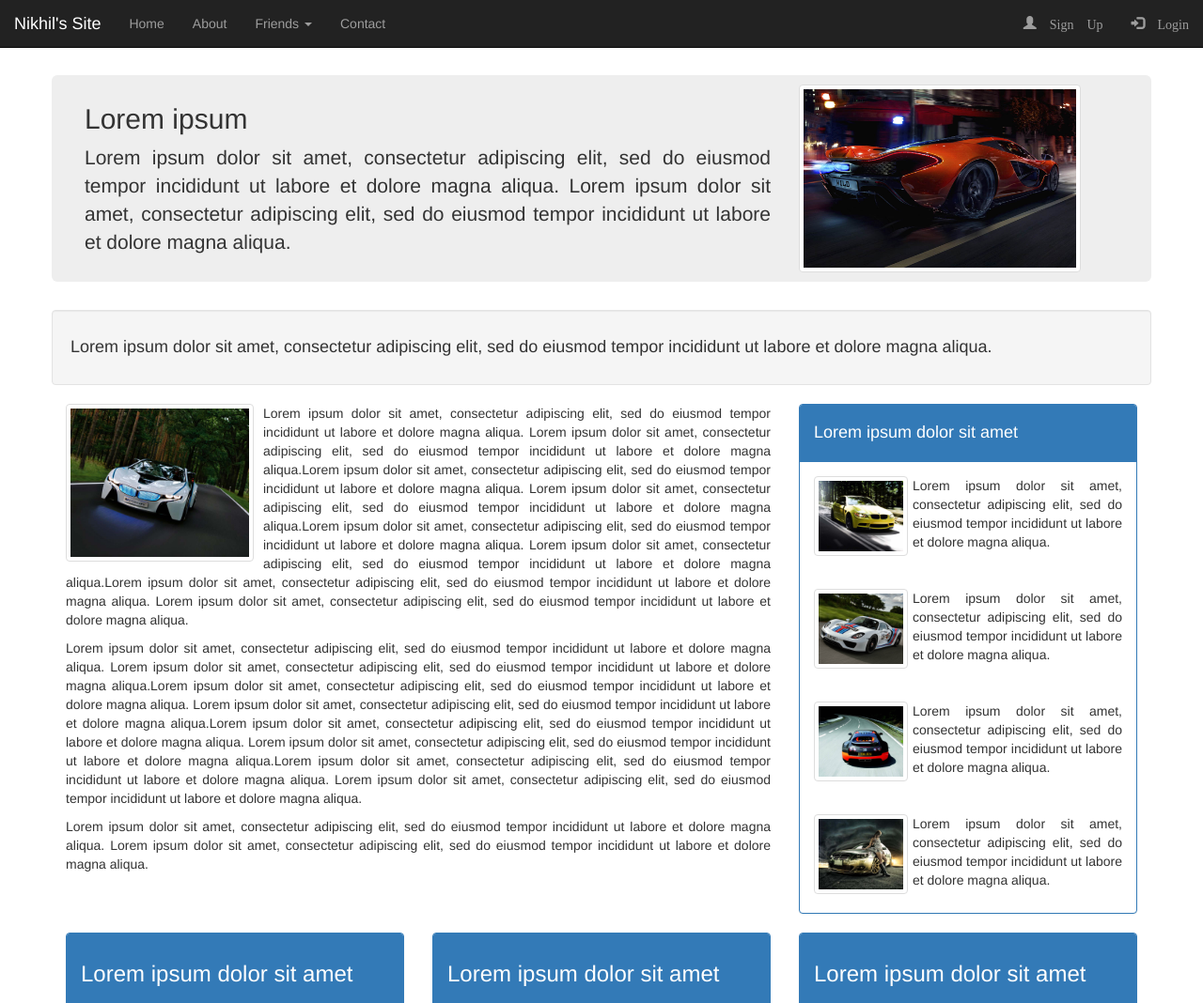
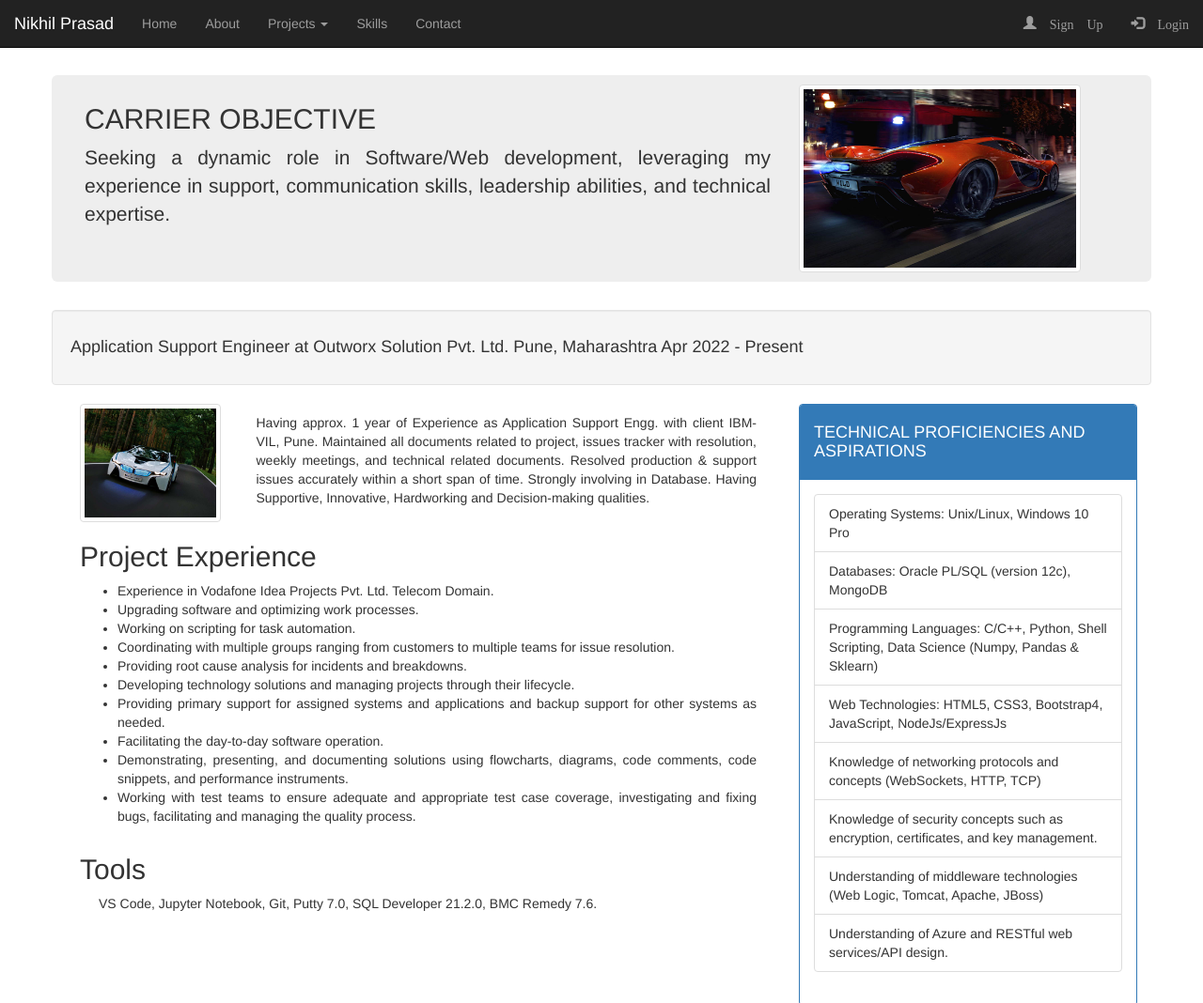
Before and after one commit to NnIiKk-prasad/Static-Webpages, a plain HTML site: page index.html in a window 1280 px wide. Shown: the top 1068 px of the page at 94% size. Drawn offline with Linux system fonts and the light colour scheme.

Commit message:
Modified with Personal Details

```diff
--- a/index.html
+++ b/index.html
@@ -5,7 +5,7 @@
     <meta charset="UTF-8">
     <meta http-equiv="X-UA-Compatible" content="IE=edge">
     <meta name="viewport" content="width=device-width, initial-scale=1.0">
-    <title>My First Webpage</title>
+    <title>Nikhil Prasad | Resume</title>
     <link rel="stylesheet" href="bootstrap-3.4.1/bootstrap.min.css" />
     <script src="bootstrap-3.4.1/jquery.min.js"></script>
     <script src="bootstrap-3.4.1/bootstrap.min.js"></script>
@@ -23,21 +23,22 @@
                     <span class="icon-bar"></span>
                     <span class="icon-bar"></span>
                 </button>
-                <a class="navbar-brand" href="#">Nikhil's Site</a>
+                <a class="navbar-brand" href="#">Nikhil Prasad</a>
             </div>
             <div class="collapse navbar-collapse" id="myNavbar">
                 <ul class="nav navbar-nav">
                     <li><a href="#">Home</a></li>
                     <li><a href="#">About</a></li>
                     <li class="dropdown">
-                        <a class="dropdown-toggle" data-toggle="dropdown" href="#">Friends <span
+                        <a class="dropdown-toggle" data-toggle="dropdown" href="#">Projects <span
                                 class="caret"></span></a>
                         <ul class="dropdown-menu">
-                            <li><a href="#">Suraj</a></li>
-                            <li><a href="#">Abhishek</a></li>
-                            <li><a href="#">Satish</a></li>
+                            <li><a href="#">Project 1</a></li>
+                            <li><a href="#">Project 2</a></li>
+                            <li><a href="#">Project 3</a></li>
                         </ul>
                     </li>
+                    <li><a href="#">Skills</a></li>
                     <li><a href="#">Contact</a></li>
                 </ul>
                 <ul class="nav navbar-nav navbar-right">
@@ -50,11 +51,10 @@
     <div class="container">
         <div class="row jumbotron" style="margin-top: 80px; padding: 10px; padding-left: 20px;">
             <div class="col-sm-8 text-justify">
-                <h2>Lorem ipsum</h2>
+                <h2>CARRIER OBJECTIVE</h2>
                 <p>
-                    Lorem ipsum dolor sit amet, consectetur adipiscing elit, sed do eiusmod tempor incididunt
-                    ut labore et dolore magna aliqua. Lorem ipsum dolor sit amet, consectetur adipiscing elit,
-                    sed do eiusmod tempor incididunt ut labore et dolore magna aliqua.
+                    Seeking a dynamic role in Software/Web development, leveraging my experience in support,
+                    communication skills, leadership abilities, and technical expertise.
                 </p>
             </div>
             <div class="col-sm-4">
@@ -63,86 +63,78 @@
         </div>
         <div class="row">
             <div class="col-sm-12 well">
-                <h4>Lorem ipsum dolor sit amet, consectetur adipiscing elit, sed do eiusmod tempor incididunt
-                    ut labore et dolore magna aliqua.</h4>
+                <h4>Application Support Engineer at Outworx Solution Pvt. Ltd. Pune, Maharashtra Apr 2022 - Present</h4>
             </div>
         </div>
         <div class="row">
             <div class="col-sm-8 text-justify">
-                <img src="Images/2.jpg" class="img-thumbnail img-responsive"
-                    style="width: 200px; float: left; margin-right: 10px;" />
-                <p>
-                    Lorem ipsum dolor sit amet, consectetur adipiscing elit, sed do eiusmod tempor incididunt
-                    ut labore et dolore magna aliqua. Lorem ipsum dolor sit amet, consectetur adipiscing elit,
-                    sed do eiusmod tempor incididunt ut labore et dolore magna aliqua.Lorem ipsum dolor sit amet,
-                    consectetur adipiscing elit, sed do eiusmod tempor incididunt ut labore et dolore magna aliqua.
-                    Lorem ipsum dolor sit amet, consectetur adipiscing elit, sed do eiusmod tempor incididunt ut
-                    labore et dolore magna aliqua.Lorem ipsum dolor sit amet, consectetur adipiscing elit, sed do
-                    eiusmod tempor incididunt ut labore et dolore magna aliqua. Lorem ipsum dolor sit amet, consectetur
-                    adipiscing elit, sed do eiusmod tempor incididunt ut labore et dolore magna aliqua.Lorem ipsum dolor
-                    sit amet,
-                    consectetur adipiscing elit, sed do eiusmod tempor incididunt ut labore et dolore magna aliqua.
-                    Lorem ipsum dolor sit amet, consectetur adipiscing elit, sed do eiusmod tempor incididunt ut
-                    labore et dolore magna aliqua.
-                </p>
-                <p>
-                    Lorem ipsum dolor sit amet, consectetur adipiscing elit, sed do eiusmod tempor incididunt
-                    ut labore et dolore magna aliqua. Lorem ipsum dolor sit amet, consectetur adipiscing elit,
-                    sed do eiusmod tempor incididunt ut labore et dolore magna aliqua.Lorem ipsum dolor sit amet,
-                    consectetur adipiscing elit, sed do eiusmod tempor incididunt ut labore et dolore magna aliqua.
-                    Lorem ipsum dolor sit amet, consectetur adipiscing elit, sed do eiusmod tempor incididunt ut
-                    labore et dolore magna aliqua.Lorem ipsum dolor sit amet, consectetur adipiscing elit, sed do
-                    eiusmod tempor incididunt ut labore et dolore magna aliqua. Lorem ipsum dolor sit amet, consectetur
-                    adipiscing elit, sed do eiusmod tempor incididunt ut labore et dolore magna aliqua.Lorem ipsum dolor
-                    sit amet,
-                    consectetur adipiscing elit, sed do eiusmod tempor incididunt ut labore et dolore magna aliqua.
-                    Lorem ipsum dolor sit amet, consectetur adipiscing elit, sed do eiusmod tempor incididunt ut
-                    labore et dolore magna aliqua.
-                </p>
-                <p>
-                    Lorem ipsum dolor sit amet, consectetur adipiscing elit, sed do eiusmod tempor incididunt
-                    ut labore et dolore magna aliqua. Lorem ipsum dolor sit amet, consectetur adipiscing elit,
-                    sed do eiusmod tempor incididunt ut labore et dolore magna aliqua.
-                </p>
+                <div>
+                    <div class="col-sm-3 text-justify">
+                        <img src="Images/2.jpg" class="img-thumbnail img-responsive"
+                            style="width: 150px; float: left; margin-right: 10px;" />
+                    </div>
+                    <div class="col-sm-9 text-justify" style="float: left; margin-top: 10px;">
+                        <p>
+                            Having approx. 1 year of Experience as Application Support Engg. with client IBM-VIL, Pune.
+                            Maintained all documents related to project, issues tracker with resolution, weekly
+                            meetings,
+                            and technical related documents. Resolved production & support issues accurately within a
+                            short
+                            span of time. Strongly involving in Database. Having Supportive, Innovative, Hardworking and
+                            Decision-making qualities.
+                        </p>
+                    </div>
+                </div>
+                <div class="col-sm-12 text-justify">
+                    <h2>Project Experience</h2>
+                    <ul>
+                        <li>Experience in Vodafone Idea Projects Pvt. Ltd. Telecom Domain.</li>
+                        <li>Upgrading software and optimizing work processes.</li>
+                        <li>Working on scripting for task automation.</li>
+                        <li>Coordinating with multiple groups ranging from customers to multiple teams for issue
+                            resolution.
+                        </li>
+                        <li>Providing root cause analysis for incidents and breakdowns.</li>
+                        <li>Developing technology solutions and managing projects through their lifecycle.</li>
+                        <li>Providing primary support for assigned systems and applications and backup support for other
+                            systems as needed.</li>
+                        <li>Facilitating the day-to-day software operation.</li>
+                        <li>Demonstrating, presenting, and documenting solutions using flowcharts, diagrams, code
+                            comments,
+                            code snippets, and performance instruments.</li>
+                        <li>Working with test teams to ensure adequate and appropriate test case coverage, investigating
+                            and
+                            fixing bugs, facilitating and managing the quality process.</li>
+                    </ul>
+                </div>
+                <div class="col-sm-12 text-justify">
+                    <h2>Tools</h2>
+                    <p style="margin-left: 20px;">VS Code, Jupyter Notebook, Git, Putty 7.0, SQL Developer
+                        21.2.0, BMC Remedy 7.6.</p>
+                </div>
             </div>
             <div class="col-sm-4">
                 <div class="panel panel-primary">
                     <div class="panel-heading">
-                        <h4>Lorem ipsum dolor sit amet</h4>
+                        <h4>TECHNICAL PROFICIENCIES AND ASPIRATIONS</h4>
                     </div>
-                    <div class="panel-body text-justify">
-                        <img src="Images/3.jpg" class="img-thumbnail img-responsive"
-                            style="width: 100px; float: left; margin-right: 5px;" />
-                        <p>
-                            Lorem ipsum dolor sit amet, consectetur adipiscing elit, sed do eiusmod tempor incididunt
-                            ut labore et dolore magna aliqua.
-                        </p>
+                    <div class="panel-body">
+                        <ul class="list-group list-group-flush">
+                            <li class="list-group-item">Operating Systems: Unix/Linux, Windows 10 Pro</li>
+                            <li class="list-group-item">Databases: Oracle PL/SQL (version 12c), MongoDB</li>
+                            <li class="list-group-item">Programming Languages: C/C++, Python, Shell Scripting, Data
+                                Science (Numpy, Pandas & Sklearn)</li>
+                            <li class="list-group-item">Web Technologies: HTML5, CSS3, Bootstrap4, JavaScript,
+                                NodeJs/ExpressJs</li>
+                            <li class="list-group-item">Knowledge of networking protocols and concepts (WebSockets,
+                                HTTP, TCP)</li>
+                            <li class="list-group-item">Knowledge of security concepts such as encryption, certificates,
+                                and key management.</li>
+                            <li class="list-group-item">Understanding of middleware technologies (Web Logic, Tomcat,
+                                Apache, JBoss)</li>
+                            <li class="list-group-item">Understanding of Azure and RESTful web services/API design.</li>
+                        </ul>
                     </div>
-                    <div class="panel-body text-justify">
-                        <img src="Images/4.jpg" class="img-thumbnail img-responsive"
-                            style="width: 100px; float: left; margin-right: 5px;" />
-                        <p>
-                            Lorem ipsum dolor sit amet, consectetur adipiscing elit, sed do eiusmod tempor incididunt
-                            ut labore et dolore magna aliqua.
-                        </p>
-                    </div>
-                    <div class="panel-body text-justify">
-                        <img src="Images/5.jpg" class="img-thumbnail img-responsive"
-                            style="width: 100px; float: left; margin-right: 5px;" />
-                        <p>
-                            Lorem ipsum dolor sit amet, consectetur adipiscing elit, sed do eiusmod tempor incididunt
-                            ut labore et dolore magna aliqua.
-                        </p>
-                    </div>
-                    <div class="panel-body text-justify">
-                        <img src="Images/6.jpg" class="img-thumbnail img-responsive"
-                            style="width: 100px; float: left; margin-right: 5px;" />
-                        <p>
-                            Lorem ipsum dolor sit amet, consectetur adipiscing elit, sed do eiusmod tempor incididunt
-                            ut labore et dolore magna aliqua.
-                        </p>
-                    </div>
-
                 </div>
             </div>
         </div>
@@ -199,14 +191,14 @@
             <div class="col-sm-4 text-justify">
                 <h2>Address:</h2>
                 <p>
-                    Lorem ipsum dolor sit amet, consectetur adipiscing elit, sed do eiusmod tempor incididunt
-                    ut labore et dolore magna aliqua.Lorem ipsum dolor sit amet, consectetur adipiscing elit,
-                    sed do eiusmod tempor incididunt ut labore et dolore magna aliqua.
+                    S/o RAJESH PRASAD</br>
+                    Sultanpur, Danapur Cantt. Patna, BIHAR</br>
+                    Pin - 801503
                 </p>
             </div>
             <div class="col-sm-4">
                 <ul class="list-group" style="padding-top:20px;">
-                    <li class="list-group-item"><a href="#">Facebook</a></li>
+                    <li class="list-group-item"><a href="https://www.linkedin.com/in/nikhil-prasad-6567b4116/">LinkedIn</a></li>
                     <li class="list-group-item"><a href="#">Twitter</a></li>
                     <li class="list-group-item"><a href="#">Youtube</a></li>
                 </ul>
```
